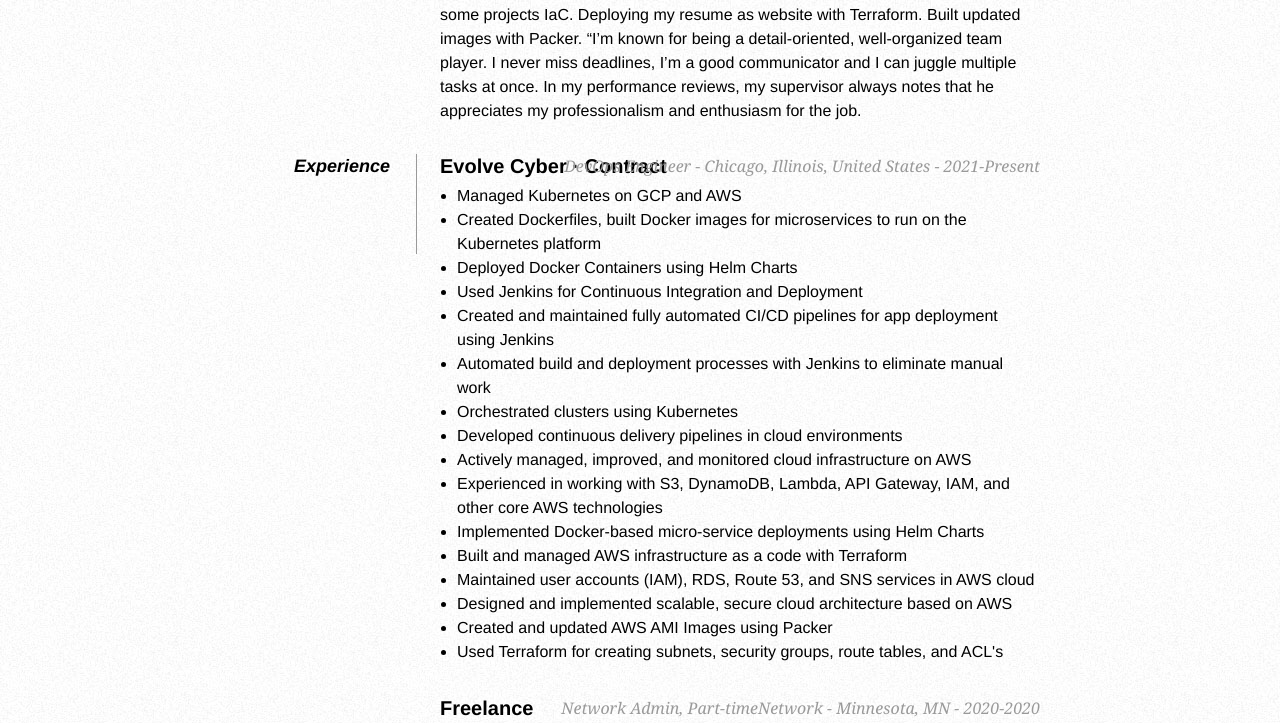
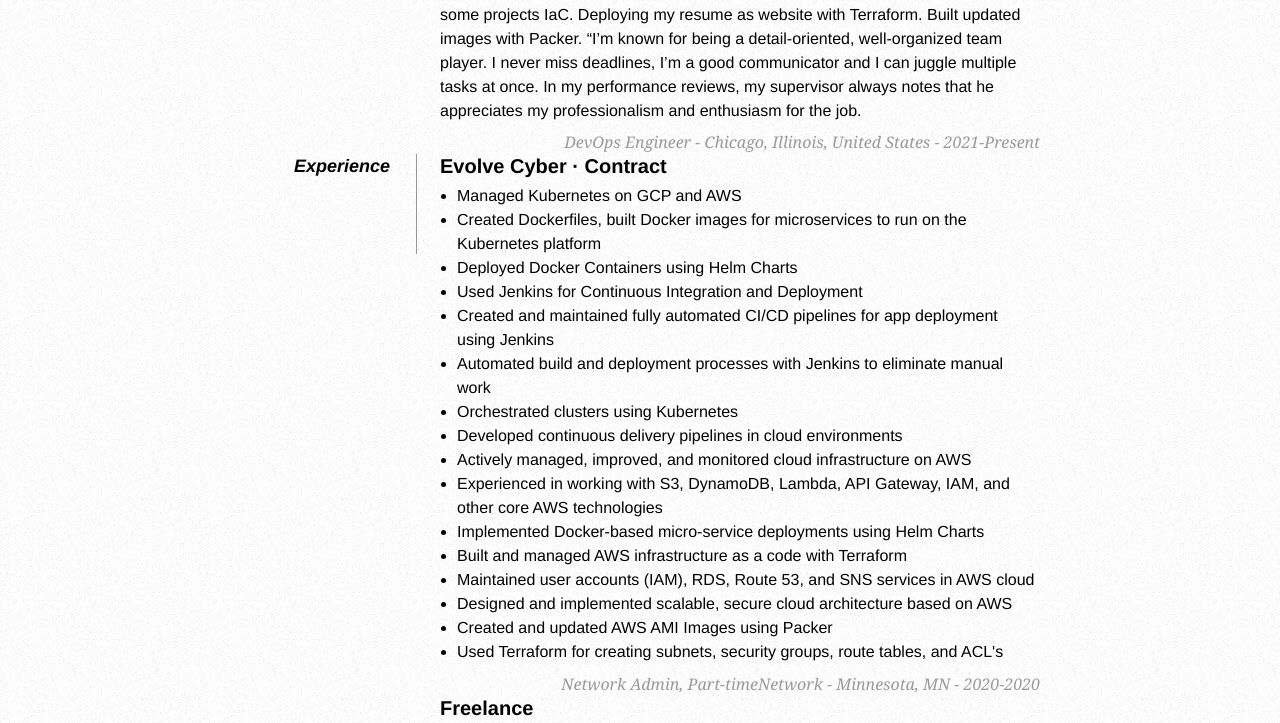
Before and after one commit to altaidevops/web-resume, a plain HTML site: page public/index.html in a window 1280 px wide. Shown: the part 800-1523 px from the top of the page. Drawn offline with Linux system fonts and the light colour scheme.

Commit message:
updated.

```diff
--- a/public/index.html
+++ b/public/index.html
@@ -12,7 +12,7 @@
         * { margin: 0; padding: 0; }
         body { font: 16px Helvetica, Sans-Serif; line-height: 24px; background: url(images/noise.jpg); }
         .clear { clear: both; }
-        .date{display: block;}
+        .date::after { display: block; content: '\A'; white-space: pre; }
         #page-wrap { width: 800px; margin: 40px auto 60px; }
         #pic { float: right; margin: -40px -2px 0 0; }
         /* img { width: 50px, height: 50px } */
```
